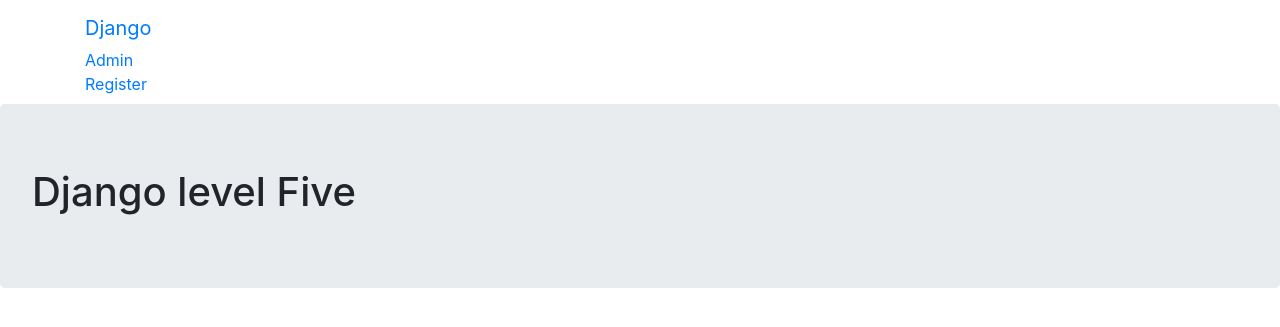
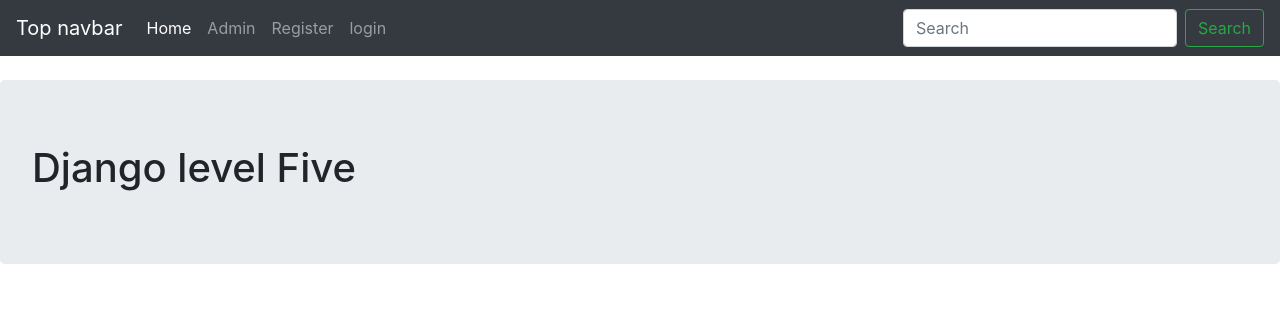
Before and after one commit to Dases95/TALIB_AL_ILM, a Django app: page /talib/index in a window 1280 px wide. Shown: the top 327 px of the page. Run offline with Django 3.2, Linux system fonts and the light colour scheme; some libraries are stand-ins or nearby versions.

Commit message:
login ended

```diff
--- a/talib/admin.py
+++ b/talib/admin.py
@@ -1,4 +1,8 @@
 from django.contrib import admin
 from talib.models import UserProfileInfo
-# Register your models here.
+from . import models
 admin.site.register(UserProfileInfo)
+admin.site.register(models.Book)
+admin.site.register(models.Dawra)
+admin.site.register(models.Author)
+admin.site.register(models.Niveau)
--- a/talib/urls.py
+++ b/talib/urls.py
@@ -1,5 +1,5 @@
 
-from . import views
+from django.contrib.auth import views as auth_views
 from django.urls import path
 
 from . import views
@@ -7,4 +7,7 @@ from . import views
 urlpatterns = [
      path('index', views.index, name='index'),
      path('register', views.register, name='register'),
+     path('logout',views.user_logout,name = 'logout'),
+     path('login',views.user_login,name = 'login'),
+
 ]
--- a/talib/views.py
+++ b/talib/views.py
@@ -1,5 +1,17 @@
 from django.shortcuts import render
 from talib.forms import UserForm,UserProfileInfoForm
+
+from django.contrib.auth import logout,login,authenticate
+from django.urls import reverse
+from django.http import HttpResponseRedirect,HttpResponse
+from django.contrib.auth.decorators import login_required
+
+@login_required
+def user_logout(request):
+    logout(request)
+    return HttpResponseRedirect(reverse('index'))
+
+
 
 
 def index(request):
@@ -31,3 +43,22 @@ def register(request):
                                                 'profile_form':profile_form,
                                                 'registered':registered
                                                 })
+
+def user_login(requeset):
+    if requeset.method == 'POST':
+        username = requeset.POST['username']
+        password = requeset.POST['password']
+        print(username)
+        print(password)
+
+        user = authenticate(requeset,username=username,password=password)
+        if user:
+            if user.is_active:
+                login(requeset,user)
+                return HttpResponseRedirect(reverse('index'))
+            else:
+                return HttpResponse("ACCOUNT NOT ACTIVE")
+        else:
+            return HttpResponse('INVALIDE')
+    else:
+        return render(requeset,'talib/login.html')
--- a/talib_al_ilm/settings.py
+++ b/talib_al_ilm/settings.py
@@ -124,5 +124,7 @@ USE_TZ = True
 
 STATIC_URL = '/static/'
 STATICFILE_DIRS =[STATIC_DIR,]
+STATIC_ROOt = os.path.join(os.path.dirname(BASE_DIR),"static_cdn","static_root")
 MEDIA_ROOT = MEDIA_DIR
 MEDIA_URL ='/media/'
+LOGIN_URL = 'talib/login'
--- a/templates/talib/base.html
+++ b/templates/talib/base.html
@@ -8,16 +8,39 @@
 
 </head>
 <body>
-  <nav class="navbar navbar-default navbar-static-top">
-      <div class="container">
-          <ul class="nav navbar-nav">
-              <li><a class="navbar-brand" href ="{%url 'index'%}">Django</a></li>
-              <li><a class="navbar-link" href ="{% url 'admin:index' %}">Admin</a></li>
-              <li><a class="navbar-link" href ="{% url 'register'%}">Register</a></li>
-          </ul>
+  <nav class="navbar navbar-expand-md navbar-dark bg-dark mb-4">
+      <a class="navbar-brand" href="#">Top navbar</a>
+      <button class="navbar-toggler" type="button" data-toggle="collapse" data-target="#navbarCollapse" aria-controls="navbarCollapse" aria-expanded="false" aria-label="Toggle navigation">
+        <span class="navbar-toggler-icon"></span>
+      </button>
+      <div class="collapse navbar-collapse" id="navbarCollapse">
+        <ul class="navbar-nav mr-auto">
+          <li class="nav-item active">
+            <a class="nav-link" href="{%url 'index'%}">Home <span class="sr-only">(current)</span></a>
+          </li>
+          <li class="nav-item">
+            <a class="nav-link" href="{% url 'admin:index' %}">Admin</a>
+          </li>
+          <li class="nav-item">
+            <a class="nav-link" href ="{% url 'register'%}">Register</a>
+          </li>
+            {% if user.is_authenticated %}
+              <li class="nav-item">
+                <a class="nav-link" href ="{% url 'logout'%}">logout</a>
+              </li>
+            {% else %}
+              <li class="nav-item">
+                <a class="nav-link" href ="{% url 'login'%}">login</a>
+              </li>
+            {% endif %}
 
+        </ul>
+        <form class="form-inline mt-2 mt-md-0">
+          <input class="form-control mr-sm-2" type="text" placeholder="Search" aria-label="Search">
+          <button class="btn btn-outline-success my-2 my-sm-0" type="submit">Search</button>
+        </form>
       </div>
-  </nav>
+    </nav>
 {% block body_block %}
 {% endblock %}
 </body>
```
Also changed, not shown: talib/models.py (+26 -0 lines), templates/talib/login.html (+6 -1 lines), db.sqlite3, talib/migrations/0002_book_dawra.py (added), talib/migrations/0003_auto_20180804_1405.py (added), talib/migrations/0004_dawra_image.py (added), talib/migrations/0005_niveau.py (added).
